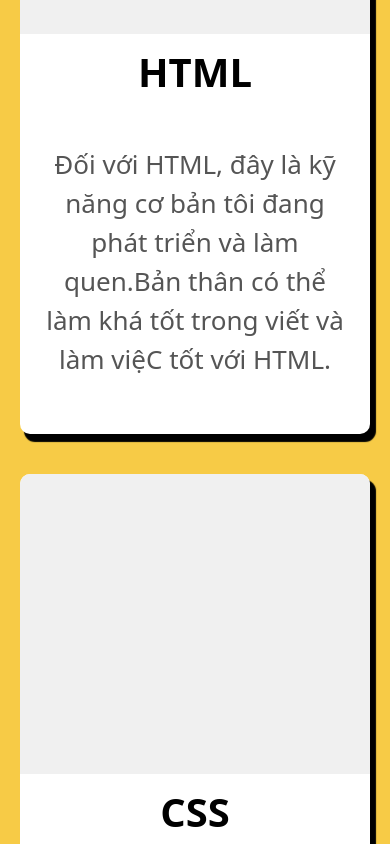
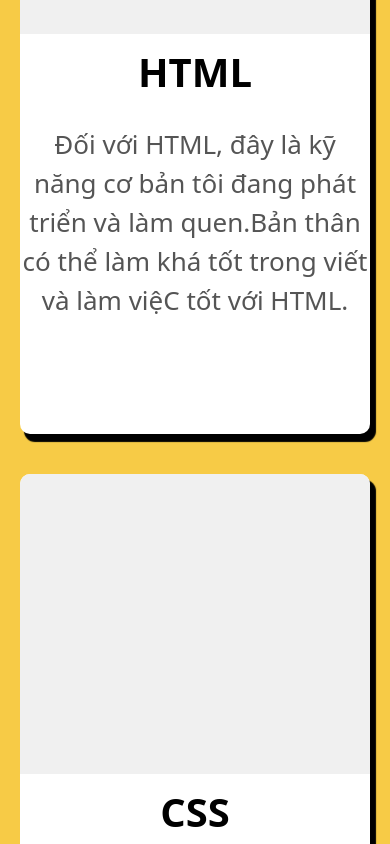
Before and after one commit to Donbo-Pham/DonboCV, a plain HTML site: page index.html in a window 390 px wide. Shown: the part 1900-2744 px from the top of the page. Drawn offline with Linux system fonts and the light colour scheme.

Commit message:
Update style.css

```diff
--- a/style.css
+++ b/style.css
@@ -423,4 +423,7 @@
         .box__mid02--con {
             width: 350px;
         }
+        .box__mid02--con--bottom p {
+            padding: 0;
+        }
     }
```
